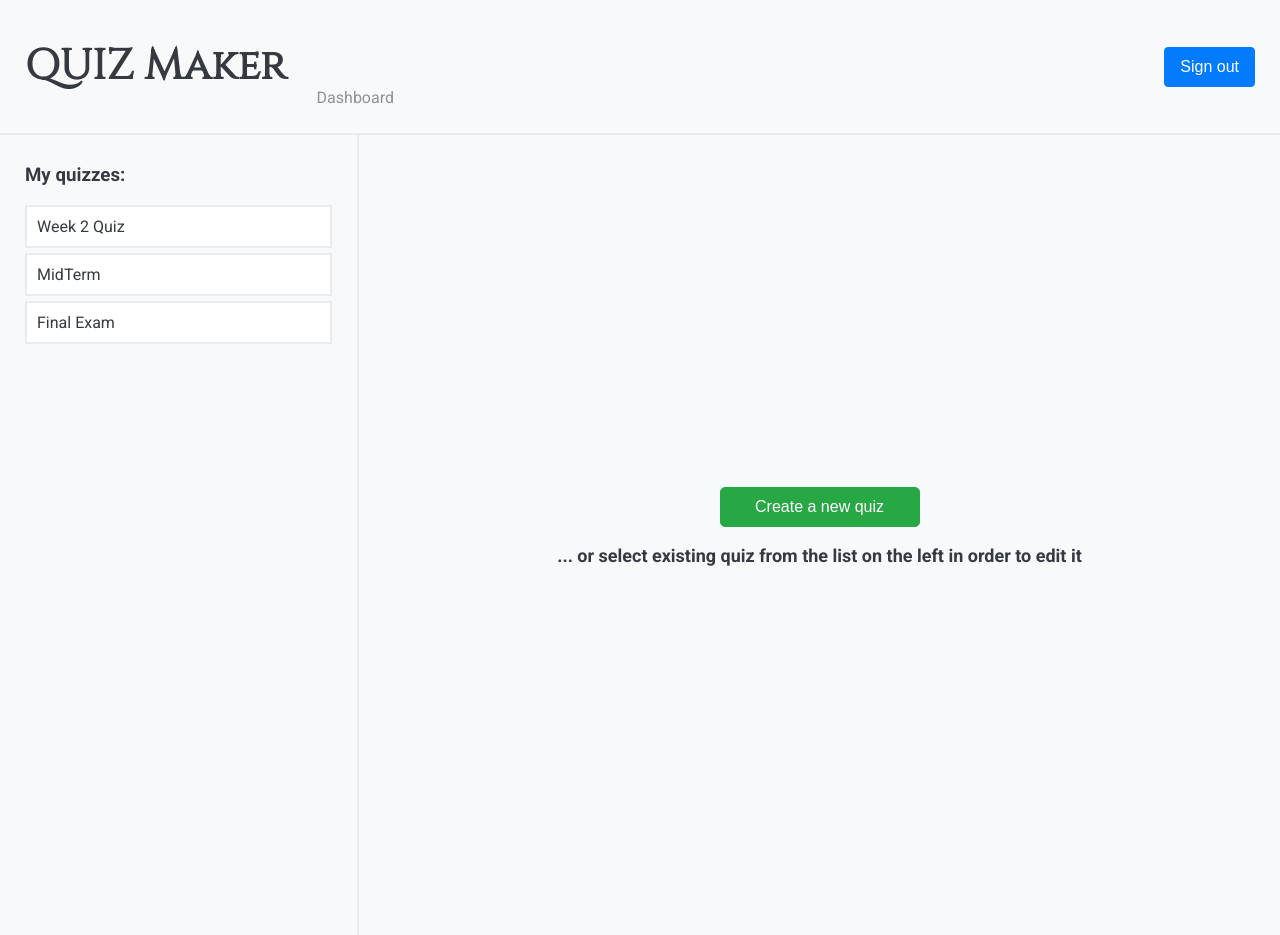
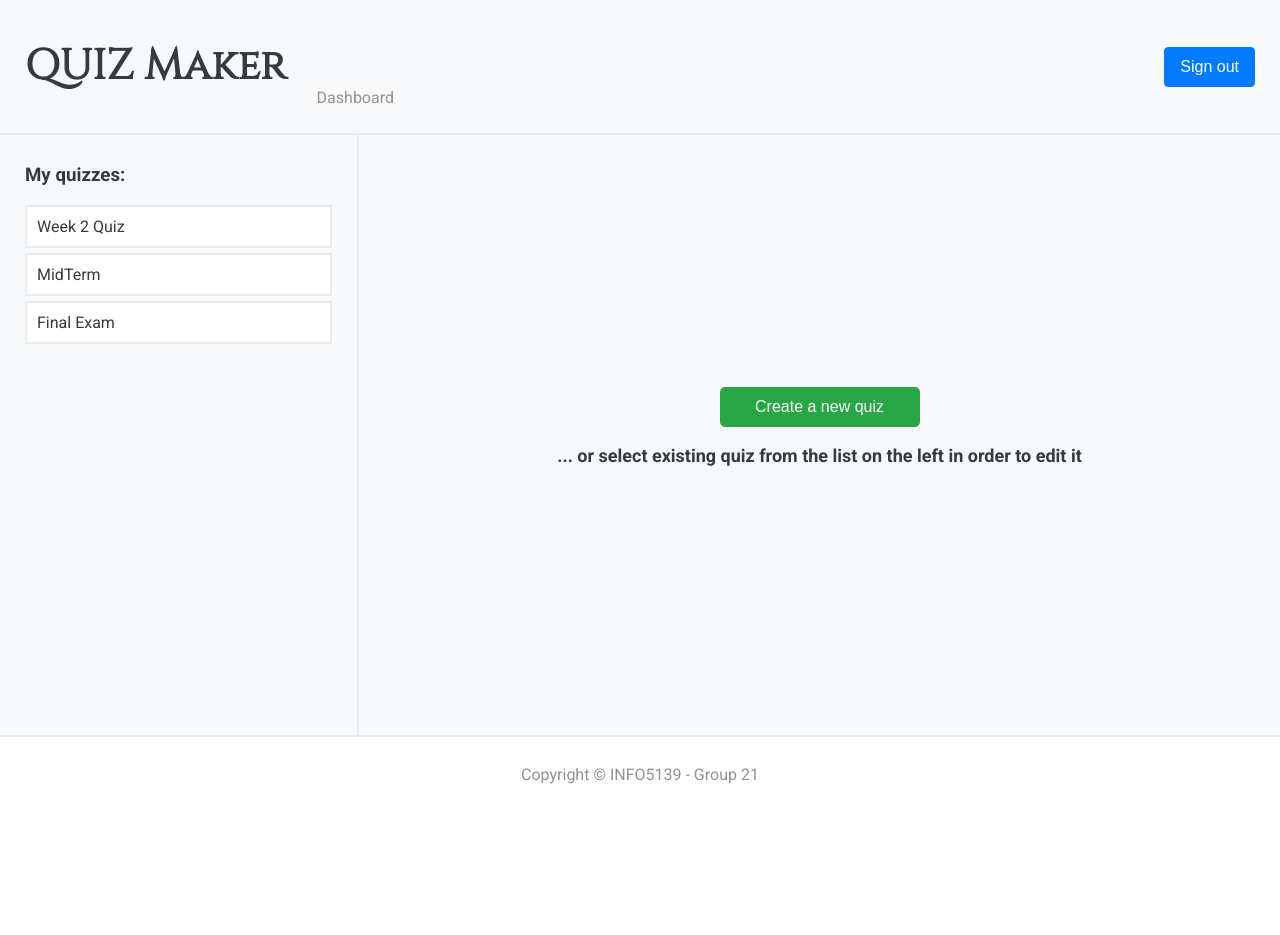
Before and after one commit to sbartnicki/QUIZmaker-finalProject, a React (Create React App) app: page / in a window 1280 px wide. After the commit the page ends 812 px from the top, so only its background shows below. Built offline with nearby package versions, Linux system fonts and the light colour scheme.

Commit message:
Footer created and styled

```diff
--- a/src/components/Dashboard/QuizzesList/index.js
+++ b/src/components/Dashboard/QuizzesList/index.js
@@ -5,9 +5,9 @@ export default function QuizzesList() {
     <div className="quizzes-list-comp">
       <h3>My quizzes:</h3>
       <ul>
-        <li><a href="#">Week 2 Quiz</a></li>
-        <li><a href="#">MidTerm</a></li>
-        <li><a href="#">Final Exam</a></li>
+        <li>Week 2 Quiz</li>
+        <li>MidTerm</li>
+        <li>Final Exam</li>
       </ul>
     </div>
   );
--- a/src/components/Dashboard/QuizzesList/styles.scss
+++ b/src/components/Dashboard/QuizzesList/styles.scss
@@ -20,10 +20,6 @@
         padding: 10px;
         border: 2px solid $border-color;
         margin-bottom: 5px;
-    }
-
-    a {
-        text-decoration: none;
         color: $text-color;
     }
 
--- a/src/components/Dashboard/index.js
+++ b/src/components/Dashboard/index.js
@@ -1,5 +1,6 @@
 import Header from "./../Header";
 import QuizzesList from "./QuizzesList";
+import Footer from "../Footer";
 
 import './styles.scss';
 
@@ -9,10 +10,10 @@ export default function Dashboard() {
   return (
     <div className="dashboard-comp">
       <Header />
-      <div className="dashboard-no-header">
+      <div className="quiz-list-and-main">
         <QuizzesList />
 
-        <div className="dashboard-main">
+        <div className="quiz-creation">
           <button onClick={handleCreateQuiz} className="create-button" title="Create Button">Create a new quiz</button>
           <p className="dashboard-text">
             ... or select existing quiz from the list on the left in order to
@@ -20,6 +21,7 @@ export default function Dashboard() {
           </p>
         </div>
       </div>
+      <Footer />
     </div>
   );
 }
--- a/src/components/Dashboard/styles.scss
+++ b/src/components/Dashboard/styles.scss
@@ -2,14 +2,14 @@
 
 .dashboard-comp {
 
-    .dashboard-no-header {
+    .quiz-list-and-main {
         background-color: $background-color;
-        height: 800px; /*FIX IT*/
+        min-height: 600px;
         display: flex;
         flex-direction: row;
     }
 
-    .dashboard-main {
+    .quiz-creation {
         display: flex;
         flex-direction: column;
         align-self: center;
--- a/src/components/Footer/index.js
+++ b/src/components/Footer/index.js
@@ -0,0 +1,9 @@
+import "./styles.scss";
+
+export default function Footer() {
+  return (
+    <footer className="main">
+      <p>Copyright &copy; INFO5139 - Group 21</p>
+    </footer>
+  );
+}
--- /dev/null
+++ b/src/components/Footer/styles.scss
@@ -0,0 +1,11 @@
+@import "./../../styles/variables.scss";
+
+footer.main {
+    background-color: white;
+    border-top: solid 2px $border-color;
+    color: $smooth-text;
+    display: flex;
+    align-items: center;
+    justify-content: center;
+    padding: 12px 0;
+}
--- a/src/components/Header/styles.scss
+++ b/src/components/Header/styles.scss
@@ -4,13 +4,14 @@ header.main {
   background-color: $background-color;
   border-bottom: solid 2px $border-color;
   display: flex;
+  flex-direction: row;
   justify-content: space-between;
   padding: 10px 25px;
 
   .title {
     display: flex;
     justify-content: space-between;
-    width: 30%;
+    width: 28%;
 
     @include breakpoint-small {
       width: 20%;
--- a/src/styles/variables.scss
+++ b/src/styles/variables.scss
@@ -16,7 +16,7 @@ $text-font: 'Cinzel', serif;
   }
 
   @mixin breakpoint-small {
-    @include breakpoint(400px) {
+    @include breakpoint(450px) {
       @content;
     }
   }
```
Also changed, not shown: src/index.css (line endings or trailing spaces).
